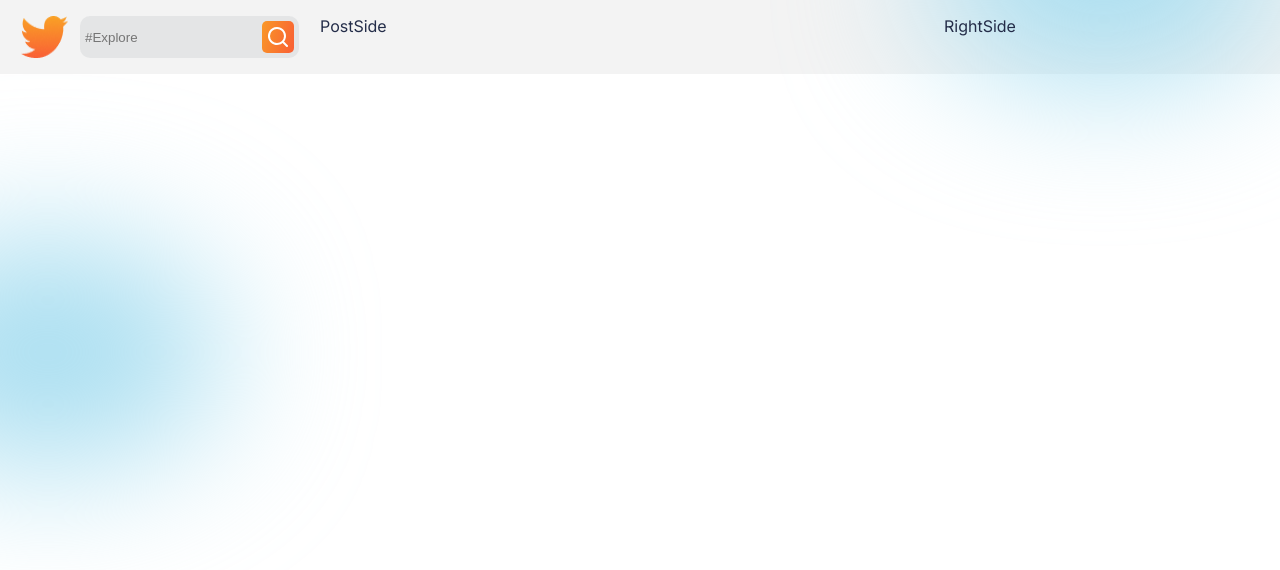
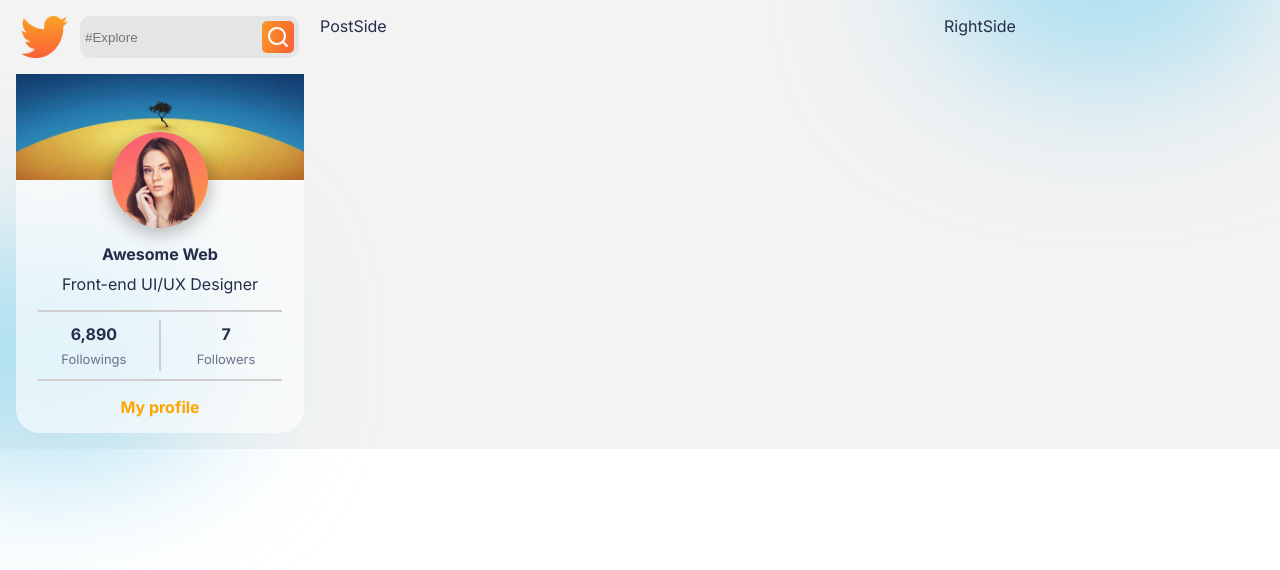
Before and after one commit to freetimezp/js-social-09-images, a React (Create React App) app: page / in a window 1280 px wide. Shown: the top 570 px of the page. Built offline with nearby package versions, Linux system fonts and the light colour scheme.

Commit message:
04. js-social-09-images. ProfileCard component.

```diff
--- /dev/null
+++ b/src/components/profileCard/ProfileCard.css
@@ -0,0 +1,81 @@
+.profileCard {
+  border-radius: 1.5rem;
+  display: flex;
+  flex-direction: column;
+  position: relative;
+  gap: 1rem;
+  overflow-x: clip;
+  background: var(--cardColor);
+}
+.profileCard .profileImages {
+  position: relative;
+  display: flex;
+  flex-direction: column;
+  align-items: center;
+  justify-content: center;
+}
+.profileCard .profileImages img:nth-of-type(1) {
+  width: 100%;
+}
+.profileCard .profileImages img:nth-of-type(2) {
+  width: 6rem;
+  border-radius: 50%;
+  position: absolute;
+  bottom: -3rem;
+  box-shadow: var(--profileShadow);
+}
+.profileCard .profileName {
+  display: flex;
+  flex-direction: column;
+  align-items: center;
+  margin-top: 3rem;
+  gap: 10px;
+}
+.profileCard .profileName span:nth-of-type(1) {
+  font-weight: bold;
+}
+.profileCard .followStatus {
+  display: flex;
+  flex-direction: column;
+  align-items: center;
+  justify-content: center;
+  gap: 0.75rem;
+}
+.profileCard .followStatus hr {
+  width: 85%;
+  border: 1px solid var(--hrColor);
+}
+.profileCard .followStatus div {
+  display: flex;
+  gap: 1rem;
+  width: 80%;
+  justify-content: space-around;
+  align-items: center;
+}
+.profileCard .followStatus div .vl {
+  height: 120%;
+  border-left: 2px solid var(--hrColor);
+  width: -moz-fit-content;
+  width: fit-content;
+}
+.profileCard .followStatus div .follow {
+  display: flex;
+  flex-direction: column;
+  gap: 0.4rem;
+  align-items: center;
+  justify-content: center;
+}
+.profileCard .followStatus div .follow span:nth-of-type(1) {
+  font-weight: bold;
+}
+.profileCard .followStatus div .follow span:nth-of-type(2) {
+  color: var(--gray);
+  font-size: 13px;
+}
+.profileCard .profileSpan {
+  font-weight: bold;
+  color: orange;
+  align-self: center;
+  margin-bottom: 1rem;
+  cursor: pointer;
+}/*# sourceMappingURL=ProfileCard.css.map */
--- /dev/null
+++ b/src/components/profileCard/ProfileCard.jsx
@@ -0,0 +1,42 @@
+import React from 'react';
+
+import './ProfileCard.css';
+
+import Cover from '../../img/cover.jpg';
+import Profile from '../../img/profileImg.jpg';
+
+const ProfileCard = () => {
+    return (
+        <div className='profileCard'>
+            <div className="profileImages">
+                <img src={Cover} alt="profile" />
+                <img src={Profile} alt="profile" />
+            </div>
+            <div className="profileName">
+                <span>Awesome Web</span>
+                <span>Front-end UI/UX Designer</span>
+            </div>
+            <div className="followStatus">
+                <hr />
+                <div>
+                    <div className="follow">
+                        <span>6,890</span>
+                        <span>Followings</span>
+                    </div>
+                    <div className="vl"></div>
+                    <div className="follow">
+                        <span>7</span>
+                        <span>Followers</span>
+                    </div>
+                </div>
+                <hr />
+            </div>
+
+            <span className='profileSpan'>
+                My profile
+            </span>
+        </div>
+    );
+}
+
+export default ProfileCard;
--- /dev/null
+++ b/src/components/profileCard/ProfileCard.scss
@@ -0,0 +1,99 @@
+.profileCard {
+    border-radius: 1.5rem;
+    display: flex;
+    flex-direction: column;
+    position: relative;
+    gap: 1rem;
+    overflow-x: clip;
+    background: var(--cardColor);
+
+    .profileImages {
+        position: relative;
+        display: flex;
+        flex-direction: column;
+        align-items: center;
+        justify-content: center;
+
+        img {
+            &:nth-of-type(1) {
+                width: 100%;
+            }
+
+            &:nth-of-type(2) {
+                width: 6rem;
+                border-radius: 50%;
+                position: absolute;
+                bottom: -3rem;
+                box-shadow: var(--profileShadow);
+            }
+        }
+    }
+
+    .profileName {
+        display: flex;
+        flex-direction: column;
+        align-items: center;
+        margin-top: 3rem;
+        gap: 10px;
+
+        span {
+            &:nth-of-type(1) {
+                font-weight: bold;
+            }
+        }
+    }
+
+    .followStatus {
+        display: flex;
+        flex-direction: column;
+        align-items: center;
+        justify-content: center;
+        gap: 0.75rem;
+
+        hr {
+            width: 85%;
+            border: 1px solid var(--hrColor);
+        }
+
+        div {
+            display: flex;
+            gap: 1rem;
+            width: 80%;
+            justify-content: space-around;
+            align-items: center;
+
+            .vl {
+                height: 120%;
+                border-left: 2px solid var(--hrColor);
+                width: fit-content;
+            }
+
+            .follow {
+                display: flex;
+                flex-direction: column;
+                gap: 0.4rem;
+                align-items: center;
+                justify-content: center;
+
+                span {
+                    &:nth-of-type(1) {
+                        font-weight: bold;
+                    }
+
+                    &:nth-of-type(2) {
+                        color: var(--gray);
+                        font-size: 13px;
+                    }
+                }
+            }
+        }
+    }
+
+    .profileSpan {
+        font-weight: bold;
+        color: orange;
+        align-self: center;
+        margin-bottom: 1rem;
+        cursor: pointer;
+    }
+}
--- a/src/components/profileSide/ProfileSide.css
+++ b/src/components/profileSide/ProfileSide.css
@@ -3,5 +3,4 @@
   flex-direction: column;
   align-items: center;
   gap: 1rem;
-  overflow: auto;
 }/*# sourceMappingURL=ProfileSide.css.map */
--- a/src/components/profileSide/ProfileSide.jsx
+++ b/src/components/profileSide/ProfileSide.jsx
@@ -2,11 +2,13 @@
 
 import './ProfileSide.css';
 import LogoSearch from '../logoSearch/LogoSearch';
+import ProfileCard from '../profileCard/ProfileCard';
 
 const ProfileSide = () => {
     return (
         <div className='profileSide'>
             <LogoSearch />
+            <ProfileCard />
         </div>
     );
 }
--- a/src/components/profileSide/ProfileSide.scss
+++ b/src/components/profileSide/ProfileSide.scss
@@ -3,5 +3,4 @@
     flex-direction: column;
     align-items: center;
     gap: 1rem;
-    overflow: auto;
 }
```
Also changed, not shown: 2 other files (tests, documents, lock files or other folders).
